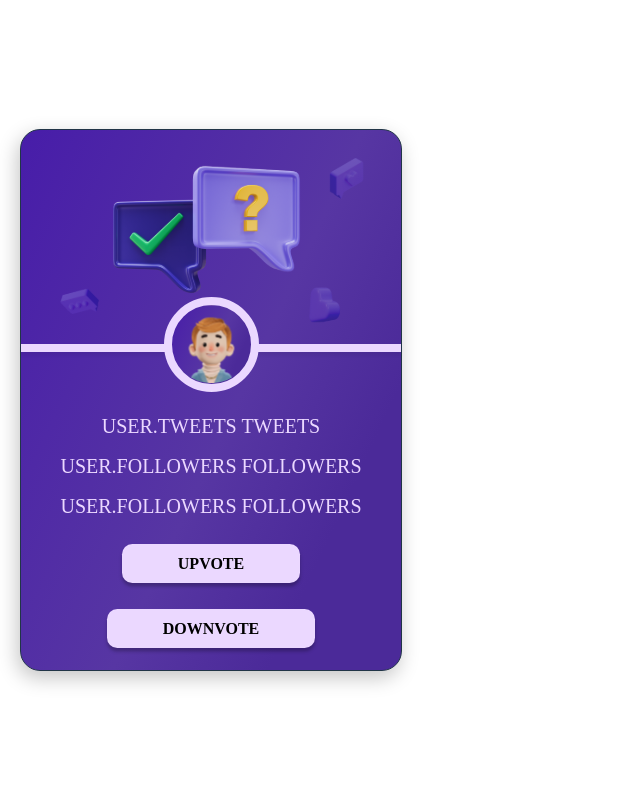
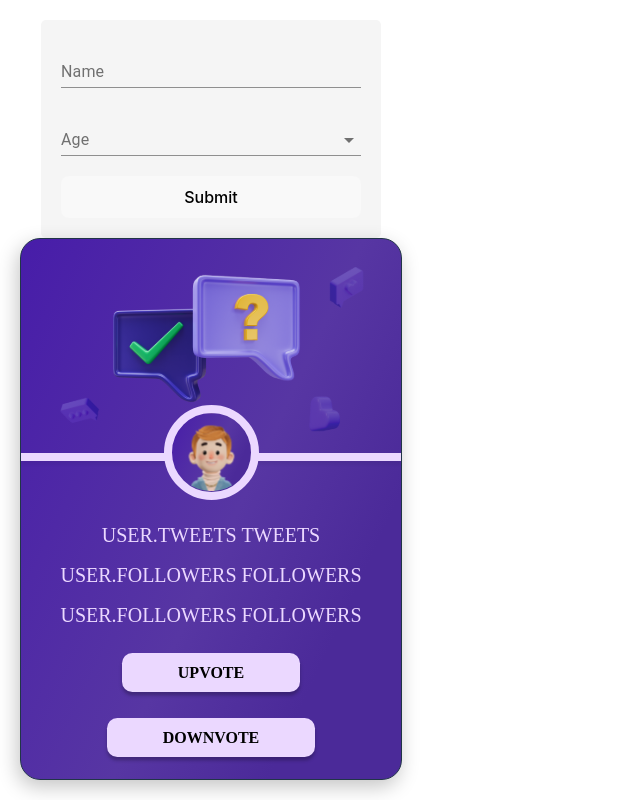
Before and after one commit to nirqqen97/taskinterview, a React (Vite) app: page / in a window 1280 px wide. Shown: the whole page, without its empty margins (0-640 px from the left). Built offline with nearby package versions, Linux system fonts and the light colour scheme.

Commit message:
Fix issue with material Ui core

```diff
--- a/package.json
+++ b/package.json
@@ -12,6 +12,7 @@
   "dependencies": {
     "@emotion/react": "^11.11.1",
     "@emotion/styled": "^11.11.0",
+    "@material-ui/core": "^4.12.4",
     "@mui/material": "^5.13.6",
     "react": "^18.2.0",
     "react-dom": "^18.2.0"
--- a/src/App.jsx
+++ b/src/App.jsx
@@ -2,12 +2,12 @@
 import './App.styled.jsx'
 import { Container } from './App.styled.jsx';
 import { Card } from "./components/Card/Card";
-// import { Form } from './components/Form/Form';
+import { Form } from './components/Form/Form';
 function App() {
 
   return (
     <Container>
-      {/* <Form/> */}
+      <Form/>
      <Card/>
 
 
--- a/src/components/Form/Form.jsx
+++ b/src/components/Form/Form.jsx
@@ -1,64 +1,64 @@
-// import  { useState } from 'react';
-// import { makeStyles } from '@material-ui/core/styles';
-// import TextField from '@material-ui/core/TextField';
-// import MenuItem from '@material-ui/core/MenuItem';
+import  { useState } from 'react';
+import { makeStyles } from '@material-ui/core/styles';
+import TextField from '@material-ui/core/TextField';
+import MenuItem from '@material-ui/core/MenuItem';
 
-// const useStyles = makeStyles(() => ({
-//   form: {
-//     display: 'flex',
-//     flexDirection: 'column',
-//     maxWidth: '300px',
-//     margin: '0 auto',
-//     padding: '20px',
-//     backgroundColor: '#f5f5f5',
-//     borderRadius: '5px',
-//   },
-//   textField: {
-//     marginBottom: '20px',
-//   },
-// }));
+const useStyles = makeStyles(() => ({
+  form: {
+    display: 'flex',
+    flexDirection: 'column',
+    maxWidth: '300px',
+    margin: '0 auto',
+    padding: '20px',
+    backgroundColor: '#f5f5f5',
+    borderRadius: '5px',
+  },
+  textField: {
+    marginBottom: '20px',
+  },
+}));
 
-// export const Form = () => {
-//   const classes = useStyles();
-//   const [name, setName] = useState('');
-//   const [age, setAge] = useState('');
+export const Form = () => {
+  const classes = useStyles();
+  const [name, setName] = useState('');
+  const [age, setAge] = useState('');
 
-//   const handleNameChange = (event) => {
-//     setName(event.target.value);
-//   };
+  const handleNameChange = (event) => {
+    setName(event.target.value);
+  };
 
-//   const handleAgeChange = (event) => {
-//     setAge(event.target.value);
-//   };
+  const handleAgeChange = (event) => {
+    setAge(event.target.value);
+  };
 
-//   const handleSubmit = (event) => {
-//     event.preventDefault();
-//     // Perform any necessary form submission logic here
-//     console.log('Name:', name);
-//     console.log('Age:', age);
-//   };
+  const handleSubmit = (event) => {
+    event.preventDefault();
+    // Perform any necessary form submission logic here
+    console.log('Name:', name);
+    console.log('Age:', age);
+  };
 
-//   return (
-//     <form className={classes.form} onSubmit={handleSubmit}>
-//       <TextField
-//         className={classes.textField}
-//         label="Name"
-//         value={name}
-//         onChange={handleNameChange}
-//       />
-//       <TextField
-//         className={classes.textField}
-//         select
-//         label="Age"
-//         value={age}
-//         onChange={handleAgeChange}
-//       >
-//         <MenuItem value="">Select Age</MenuItem>
-//         <MenuItem value="18">18</MenuItem>
-//         <MenuItem value="19">19</MenuItem>
-//         <MenuItem value="20">20</MenuItem>
-//       </TextField>
-//       <button type="submit">Submit</button>
-//     </form>
-//   );
-// };
+  return (
+    <form className={classes.form} onSubmit={handleSubmit}>
+      <TextField
+        className={classes.textField}
+        label="Name"
+        value={name}
+        onChange={handleNameChange}
+      />
+      <TextField
+        className={classes.textField}
+        select
+        label="Age"
+        value={age}
+        onChange={handleAgeChange}
+      >
+        <MenuItem value="">Select Age</MenuItem>
+        <MenuItem value="18">18</MenuItem>
+        <MenuItem value="19">19</MenuItem>
+        <MenuItem value="20">20</MenuItem>
+      </TextField>
+      <button type="submit">Submit</button>
+    </form>
+  );
+};
```
Also changed, not shown: 1 other file (tests, documents, lock files or other folders).
